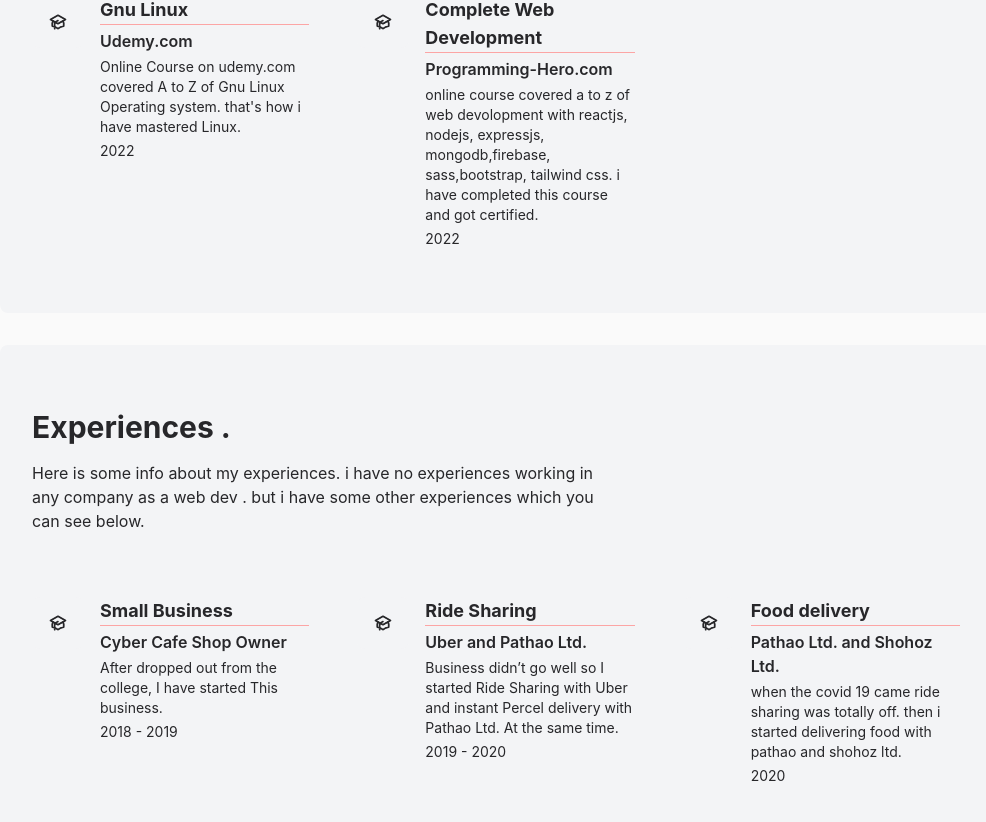
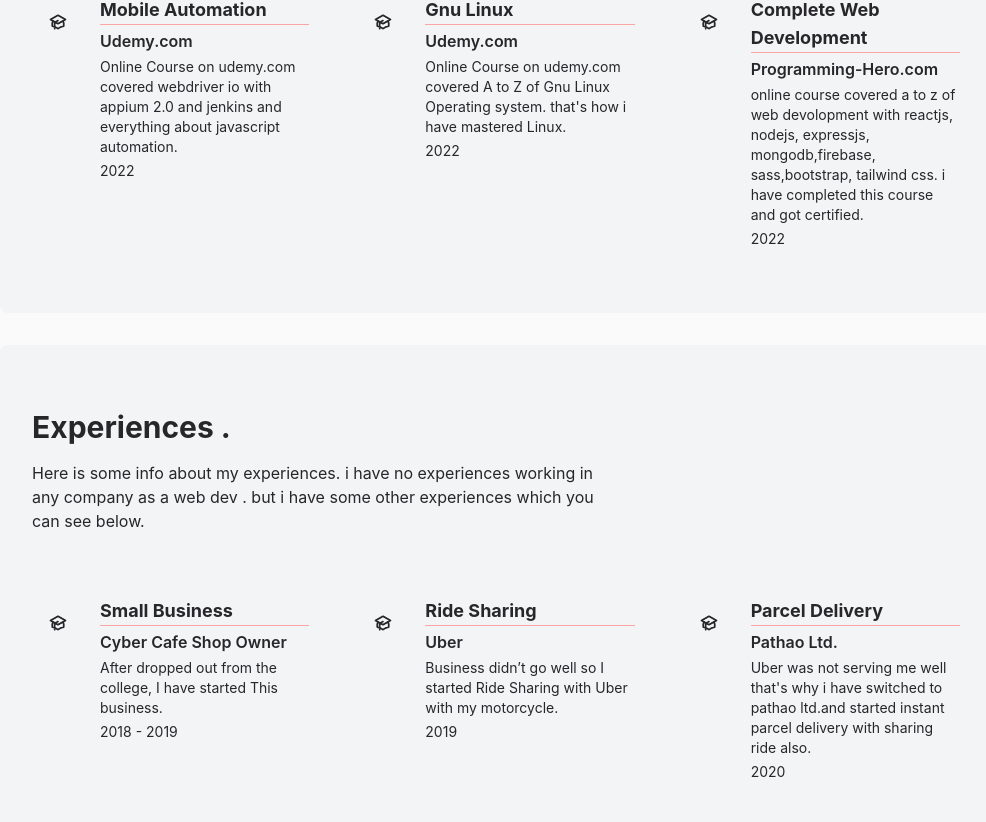
Before and after one commit to JuelHossain/Portfolio, a React (Create React App) app: page /about in a window 1280 px wide. Shown: the part 938-1760 px from the top of the page, without its empty margins (144-1130 px from the left). Built offline with nearby package versions, Linux system fonts and the light colour scheme.

Commit message:
added popover on institute in about section

```diff
--- a/src/Header/Header.js
+++ b/src/Header/Header.js
@@ -45,7 +45,7 @@
               href="/"
               id="logo"
               size="lg"
-              className="text-zinc-900 dark:text-zinc-100"
+              className="text-zinc-900 dark:text-zinc-100 truncate"
             >
               Juel Hossain
             </Heading>
--- a/src/Pages/About/About.js
+++ b/src/Pages/About/About.js
@@ -9,18 +9,24 @@
       title: "Primary School",
       grade: "5 Years To complete. Grade was first class.",
       duration: "2005 - 2009",
+      web: "https://www.sohopathi.com/panpara-government-primary-school/",
+      text: "This is government a Primary School Located in Savar Dhaka, Bangladesh. ",
     },
     {
       insName: "Babupur Kasimuddin Bidyapith ",
       title: "Junior School",
       grade: "3 Years To Complete. Grade was Gpa 3.21.",
       duration: "2010 - 2012",
+      web: "https://www.sohopathi.com/babupur-kasim-uddin-bidyapith/",
+      text: "This is a high school located in rajbari district ,bangladesh ",
     },
     {
       insName: "Rajbari Govt. Technical School and college ",
       title: "Electric Engineering.",
       grade: "4 Years to Complete, dropped After six months.",
       duration: "2013",
+      web: "http://www.rajbaritsc.gov.bd/",
+      text: "This is technical college, Located in Rajbari District , Bangladesh",
     },
     {
       insName: "Hammadia High School",
@@ -28,6 +34,8 @@
       grade:
         "2.3 years to complete.Subject Was Business Study. Grade was Gpa 4.61.",
       duration: "2014-2016",
+      web: "https://www.sohopathi.com/hammadia-high-school/",
+      text: "This is a high school located in noya-bazar, old dhaka , Bangladesh",
     },
     {
       insName: "Government Bangla College",
@@ -35,6 +43,8 @@
       grade:
         "2 years to complete, 1st year completed. Subject was Business. Dropped from 2nd year.",
       duration: "2016-2018",
+      web: "https://www.sarkaribanglacollege.gov.bd/",
+      text:'This is a college located in Mirpur dhaka, bangladesh '
     },
   ];
   const courses = [
@@ -44,6 +54,8 @@
       grade:
         "Six months course covered adobe photoshop ,illustrator, premiere pro, ms excel, ms word, how to freelance and more.",
       duration: "2020",
+      web: "http://www.computerworld.com.bd/",
+      text: "This is a Private Academy who teaches Graphics Design . They are located Mirpur Dhaka, Bangladesh",
     },
     {
       insName: "Ueropean It Institute",
@@ -51,13 +63,26 @@
       grade:
         "3 month course covered html, css, javascript es6.i have completed this course and got certified. after that i have learned so many things on youtube related javascript",
       duration: "2021",
+      web: "https://europeanit-inst.com/",
+      text: "This is a Private Academy who teaches Programming and development, They are located in Mirpur dhaka, bangladesh",
     },
     {
       insName: "Udemy.com",
-      title: "Webdriver IO",
+      title: "WebdriverIO",
       grade:
         "Online Course on udemy.com covered webdriver io with appium 2.0 and jenkins and everything about javascript automation.",
       duration: "2022",
+      web: "https://www.udemy.com/course/webdriverio-complete-beginner-course/",
+      text: "This is a course in udemy.com instructed by dilpreet johal. The course completed everything about webdriver io. ",
+    },
+    {
+      insName: "Udemy.com",
+      title: "Mobile Automation",
+      grade:
+        "Online Course on udemy.com covered webdriver io with appium 2.0 and jenkins and everything about javascript automation.",
+      duration: "2022",
+      web: "https://www.udemy.com/course/appium-webdriverio-mobile-automation/",
+      text: "This is a course in udemy.com instructed by dilpreet johal. The course completed everything about mobile automation ",
     },
     {
       insName: "Udemy.com",
@@ -65,6 +90,8 @@
       grade:
         "Online Course on udemy.com covered A to Z of Gnu Linux Operating system. that's how i have mastered Linux.",
       duration: "2022",
+      web: "https://www.udemy.com/course/linux-mastery/",
+      text: "this is a course on udemy.com instructed by Ziyad Yehia from internet of things academy . the course completed everything about gnu linux",
     },
     {
       insName: "Programming-Hero.com",
@@ -72,8 +99,10 @@
       grade:
         "online course covered a to z of web devolopment with reactjs, nodejs, expressjs, mongodb,firebase, sass,bootstrap, tailwind css. i have completed this course and got certified.",
       duration: "2022",
+      web: "https://web.programming-hero.com/",
+      text:'Well this course was something special because this course instructed by jhankar mahbub a very famous web developer and author of some very famous book of programming in bangladesh, this course completed everything about web development.'
     },
-    ];
+  ];
     const exp = [
       {
         insName: "Cyber Cafe Shop Owner",
@@ -81,20 +110,34 @@
         grade:
           "After dropped out from the college, I have started This business.",
         duration: "2018 - 2019",
+        text: "In This shop i had 3 computer. people could play video games and browse internet in these computer with the rate of 50 taka per hour.it was located near my house. in savar , dhaka, bangladesh",
       },
       {
-        insName: "Uber and Pathao Ltd.",
+        insName: "Uber",
         title: "Ride Sharing",
         grade:
-          "Business didn’t go well so I started Ride Sharing with Uber and instant Percel delivery with Pathao Ltd. At the same time.",
-        duration: "2019 - 2020",
+          "Business didn’t go well so I started Ride Sharing with Uber with my motorcycle.",
+        duration: "2019",
+        web: "https://www.uber.com/bd/en/",
+        text: "This is a international ride sharing company who also have their business running on bangladesh. ",
       },
       {
-        insName: "Pathao Ltd. and Shohoz Ltd.",
+        insName: "Pathao Ltd.",
+        title: "Parcel Delivery",
+        grade:
+          "Uber was not serving me well that's why i have switched to pathao ltd.and started instant parcel delivery with sharing ride also.",
+        duration: "2020",
+        web: "https://pathao.com/bn/",
+        text: " This is a multi service company in bangladesh who provide multiple services.",
+      },
+      {
+        insName: "Pathao Ltd",
         title: "Food delivery",
         grade:
-          "when the covid 19 came ride sharing was totally off. then i started delivering food with pathao and shohoz ltd.",
+          "when the covid 19 came ride sharing was totally off. then i started delivering food with pathao ltd.",
         duration: "2020",
+        web: "https://pathao.com/bn/",
+        text: " This is a multi service company in bangladesh who provide multiple services.",
       },
       {
         insName: "freelancer.com",
@@ -102,6 +145,8 @@
         grade:
           "After Learning Photoshop and illustrator , I started freelancing.I made lots of brand identity and joined lots of contest here.",
         duration: "2020 - 2021",
+        web: "https://www.freelancer.com/",
+        text:'freelancer.com is a website where customer can done their work by posting their work in the site and the freelancers can find their work in here at same time '
       },
     ];
   return (
--- a/src/Pages/About/Educard.js
+++ b/src/Pages/About/Educard.js
@@ -1,6 +1,7 @@
+import { Popover, PopoverArrow, PopoverBody, PopoverCloseButton, PopoverContent, PopoverHeader, PopoverTrigger, Stack } from '@chakra-ui/react';
 import React from 'react';
 
-const Educard = ( {instName,title,grade,duration}) => {
+const Educard = ({ instName, title, grade, duration,web,text}) => {
     return (
       <div class="flex items-start ">
         <span class="flex-shrink-0 p-4 bg-gray-100 dark:bg-gray-900 rounded-lg">
@@ -23,16 +24,47 @@
         </span>
 
         <div class="ml-4">
-                <h2 class="text-lg font-bold">{title}</h2>
-                <hr className='border-red-300'/>
-          <h3 class="text-md font-semibold mt-1">{instName}</h3>
+          <h2 class="text-lg font-bold">{title}</h2>
+          <hr className="border-red-300" />
+          {/* <a
+            href={web}
+            target='_blank'
+            rel='noreferrer'
+            class="text-md font-semibold mt-1 cursor-pointer hover:text-blue-600 ease-linear duration-150 "
+          >
+            {instName}
+          </a> */}
+          <Popover placement="bottom-start">
+            <PopoverTrigger>
+              <h3 class="text-md font-semibold mt-1 cursor-pointer">
+                {instName}
+              </h3>
+            </PopoverTrigger>
+            <PopoverContent>
+              <PopoverHeader fontWeight="semibold">{instName}</PopoverHeader>
+              <PopoverArrow />
+              <PopoverCloseButton />
+              <PopoverBody>
+                <Stack>
+                  <p>{text}</p>
 
-          <p class="mt-1 text-sm ">
-            {grade}
-          </p>
-          <p class="mt-1 text-sm ">
-            {duration}
-          </p>
+                  {web && <a
+                    variant={'ghost'}
+                    as={'a'}
+                      href={web}
+                      target="_blank"
+                    rel="noreferrer"
+                    className='text-right inline text-blue-500 '
+                    >
+                      Know More.
+                    </a>}
+
+                </Stack>
+              </PopoverBody>
+            </PopoverContent>
+          </Popover>
+          <p class="mt-1 text-sm ">{grade}</p>
+          <p class="mt-1 text-sm ">{duration}</p>
         </div>
       </div>
     );
--- a/src/Pages/About/Education.js
+++ b/src/Pages/About/Education.js
@@ -19,8 +19,8 @@
 
           <div class="grid grid-cols-1 gap-8 mt-8 md:gap-12 md:mt-16 md:grid-cols-2 lg:grid-cols-3">
                     {edu?.sort().map(ed => {
-                        const { insName, title, grade, duration } = ed ?? {};
-                        return <Educard instName={insName} title={title} grade={grade} duration={duration}/>
+                        const { insName, title, grade, duration,web,text } = ed ?? {};
+                      return <Educard instName={insName} title={title} grade={grade} duration={duration} web={web} text={text} />
             })}
           </div>
         </div>
```
Also changed, not shown: src/Header/Nav.js (line endings or trailing spaces).
